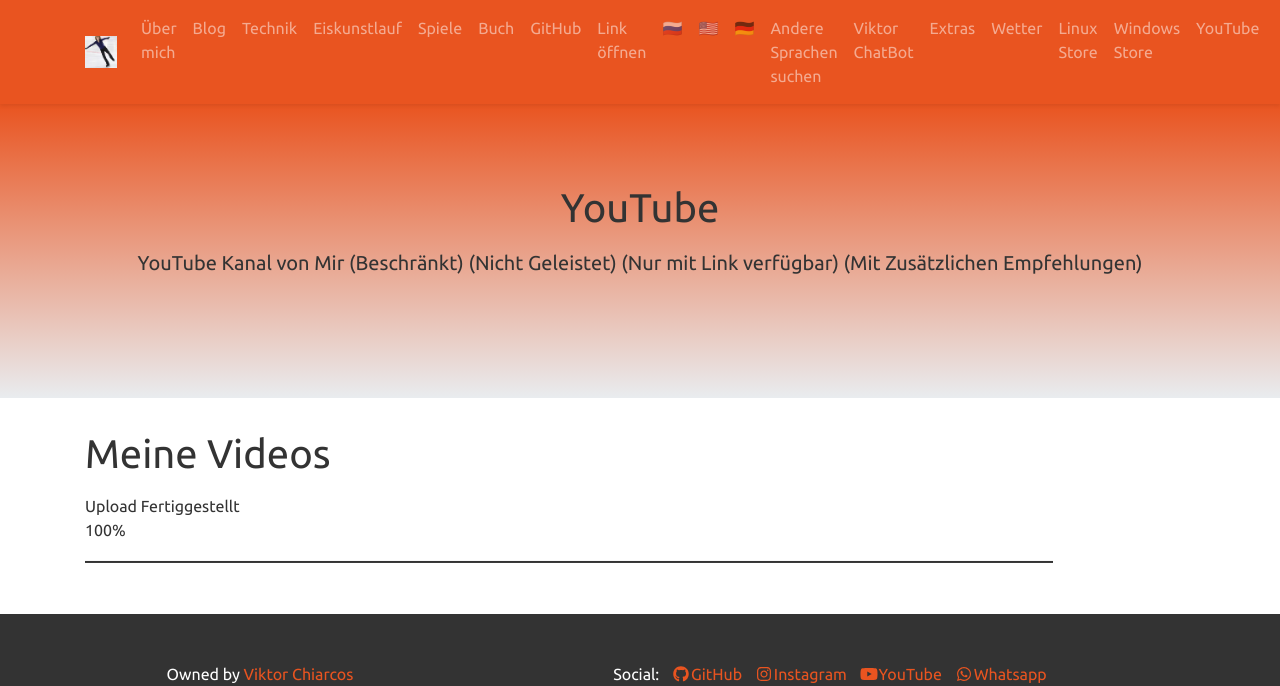
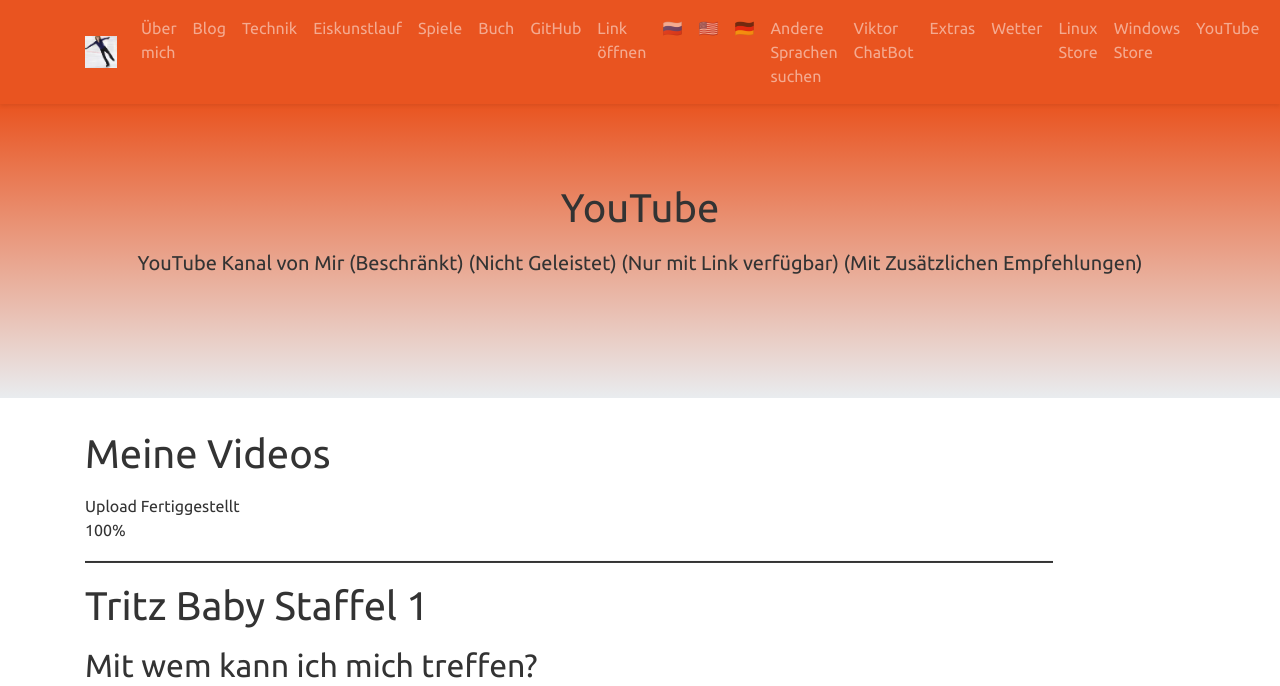
Before and after one commit to viktor-chiarcos/viktor-chiarcos.github.io, a Jekyll site: the page built from _pages/youtube.md, in a window 1280 px wide. Shown: the top 686 px of the page. Built offline with Jekyll 4.4.1, drawn with Linux system fonts in a browser that asks for light colours.

Commit message:
Update youtube.md

```diff
--- a/_pages/youtube.md
+++ b/_pages/youtube.md
@@ -13,3 +13,7 @@
 Upload Fertiggestellt\
 100%\
 **_________________________________________________________________________________________________________________________**
+
+# Tritz Baby Staffel 1
+## Mit wem kann ich mich treffen?
+<iframe width="560" height="315" src="https://www.youtube.com/embed/pF8L0zaRBLI?si=Zc1CHcXHZo--WHCx" title="YouTube video player" frameborder="0" allow="accelerometer; autoplay; clipboard-write; encrypted-media; gyroscope; picture-in-picture; web-share" referrerpolicy="strict-origin-when-cross-origin" allowfullscreen></iframe>
```
